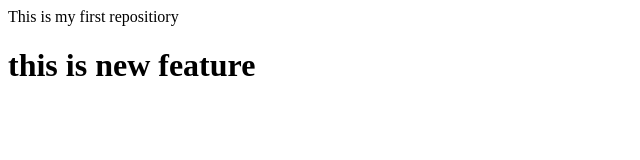
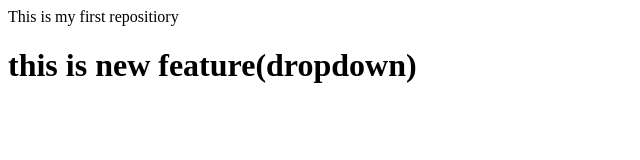
Before and after one commit to Harshit-2306/local-repo, a plain HTML site: page index.html in a window 1280 px wide. Shown: the whole page, without its empty margins (0-640 px from the left). Drawn offline with Linux system fonts and the light colour scheme.

Commit message:
dropdown

```diff
--- a/index.html
+++ b/index.html
@@ -1,3 +1,3 @@
 <p1>This is my first repositiory</p1>
 <br>
-<h1>this is new feature</h1>
+<h1>this is new feature(dropdown)</h1>
```
